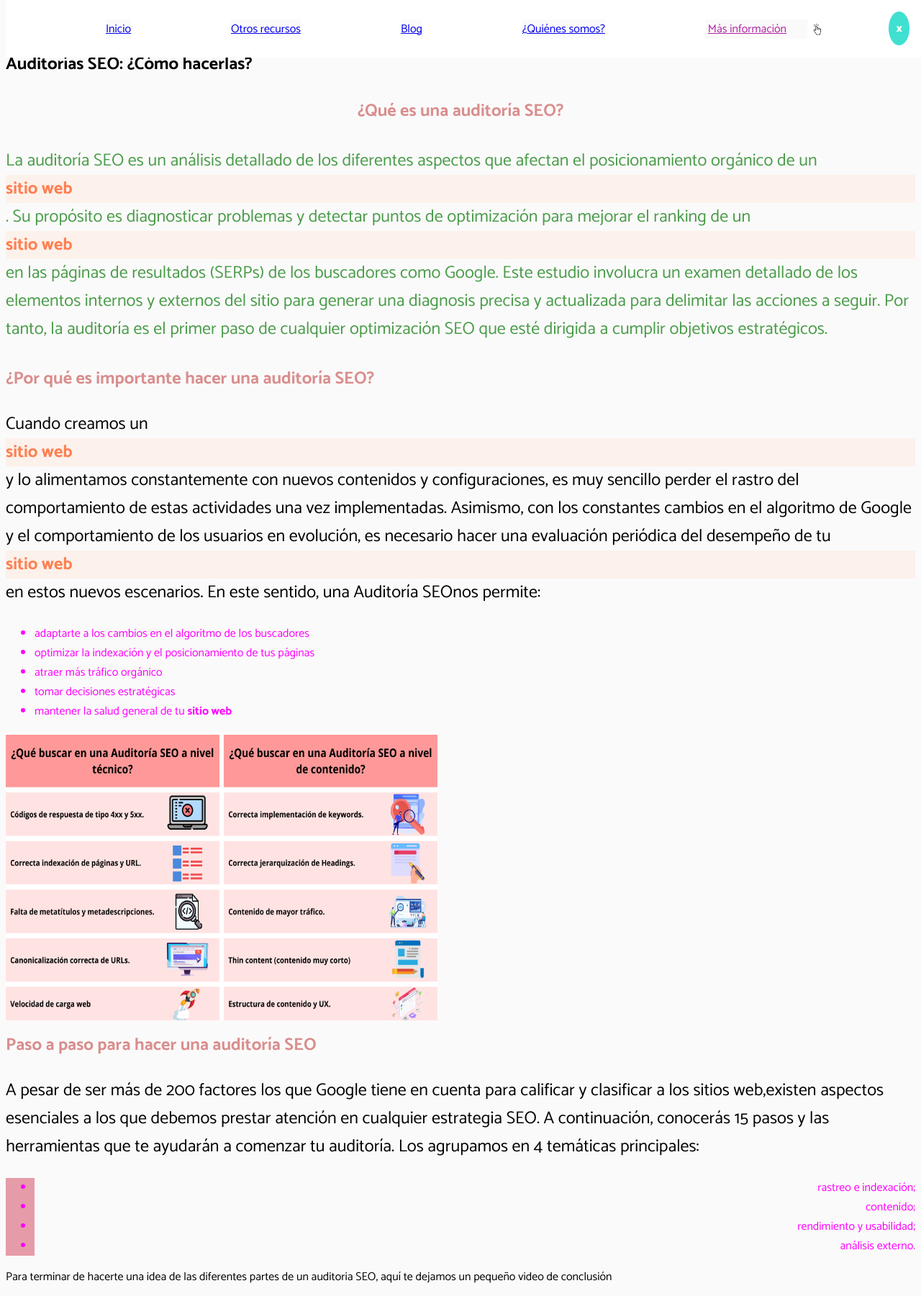
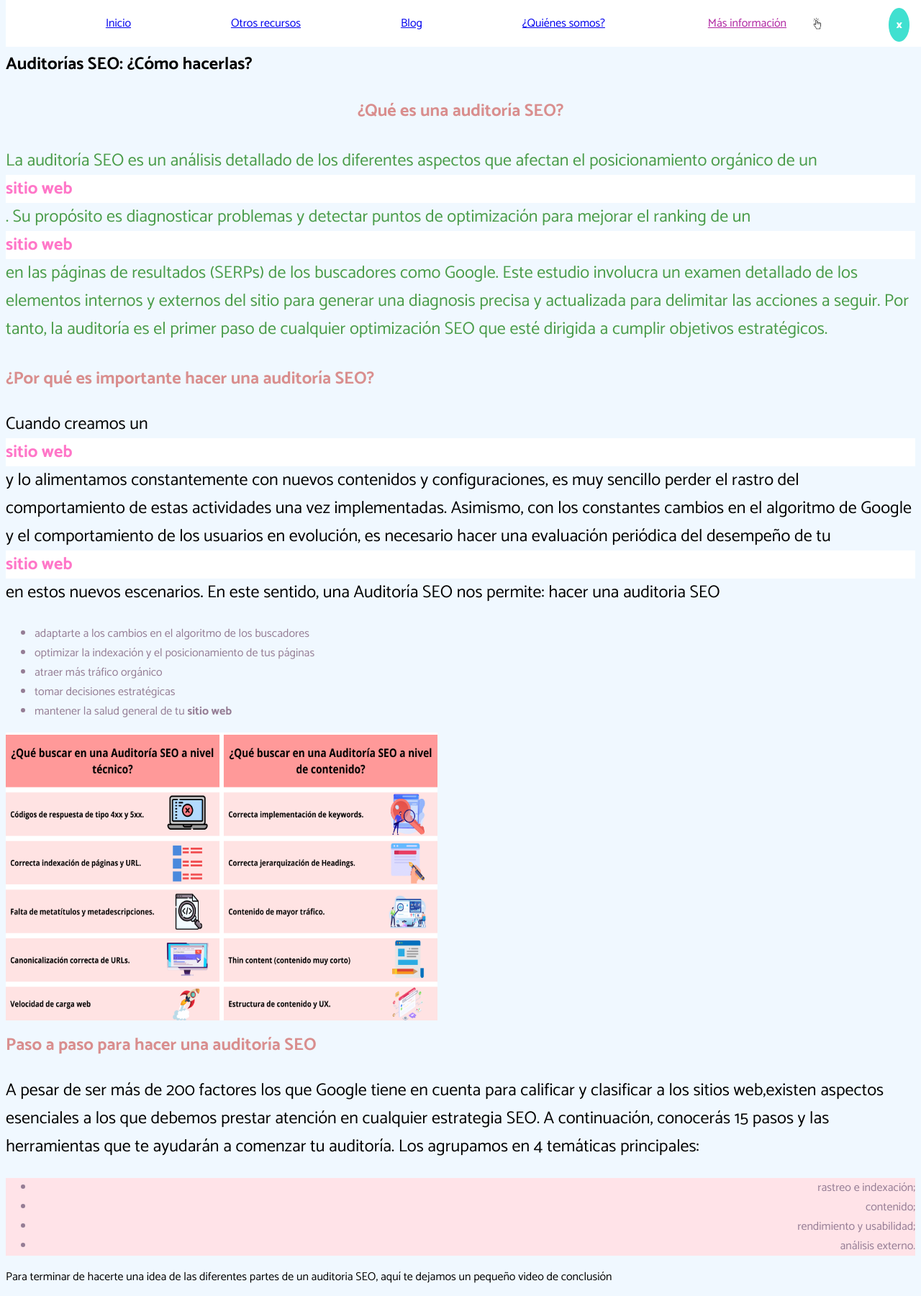
Before and after one commit to FatimaFajardo/FatimaFajardo, a PHP site: page /blog/como-hacer-una-auditoria-seo.php in a window 1280 px wide. Shown: the top 1801 px of the page at 72% size. Run offline with PHP 8.4, Linux system fonts and the light colour scheme.

Commit message:
Ejercicio 4
Añadimos los condicionales con la variable que habíamos creado anteriormente

```diff
--- a/blog/como-hacer-una-auditoria-seo.php
+++ b/blog/como-hacer-una-auditoria-seo.php
@@ -16,9 +16,11 @@
                         Cuando creamos un <strong class="subrayado">sitio web</strong> y lo alimentamos constantemente con nuevos contenidos y configuraciones, es muy sencillo perder el rastro del comportamiento de estas actividades una vez implementadas.
                         Asimismo, con los constantes cambios en el algoritmo de Google y el comportamiento de los usuarios en evolución, es necesario hacer una evaluación periódica del desempeño de tu <strong class="subrayado">sitio web</strong> en estos nuevos escenarios.
                         En este sentido, una
-                        <?php $auditoriaseo = "Auditoría SEO";
+                        <?php $auditoriaseo = "Auditoría SEO ";
                             echo "$auditoriaseo" . "nos permite: ";
-                            ?>
+                            if ($auditoriaseo = 'Una auditoría SEO '){echo 'hacer una auditoria SEO';}
+                            elseif ($auditoriaseo != 'Una auditoría SEO ') {echo 'Auditoría SEO ';}
+                            else {'una auditoría a nivel SEO';}?></p>
                             <ul class="ul1">
                                 <li>adaptarte a los cambios en el algoritmo de los buscadores</li>
                                 <li>optimizar la indexación y el posicionamiento de tus páginas</li>
--- a/css/estilos.css
+++ b/css/estilos.css
@@ -1,12 +1,12 @@
-* {background : rgb(251, 250, 250);
+* {background : rgba(255, 255, 255, 0);
 }
 :root {
-    --verde : green;
+    --verde : rgb(165, 246, 165);
     --azul : rgb(212, 212, 249);
 }
 @keyframes cambiocolor {
     from {background : var(--azul);}
-    to {background : green;}
+    to {background : var(--verde);}
 }
 h2 {
     color : rgb(217, 142, 142);
@@ -32,7 +32,7 @@
     text-align : center;
 }
 .cuerpo .ul2 {
-    background : #e69ba9;
+    background : #ffe3e8;
     text-align : right;
 }
 h1, p {
@@ -41,11 +41,11 @@
     flex-direction : column;
 }
 ul li {
-    color : fuchsia;
+    color : rgb(149, 125, 149);
 }
 p > strong {
-    color : coral;
-    background : #fcd5b93b;
+    color : rgb(255, 118, 200);
+    background : #ffffff;
 }
 nav > ul {
     list-style : none;
@@ -58,7 +58,7 @@
     background : rgb(255, 255, 255);
     margin : 0;
     top : 0;
-    height : 80px;
+    height : 65px;
     padding : 0;
     z-index : 10;
 }
@@ -105,7 +105,7 @@
     height : 20em;
 }
 td.rem {
-    background : green;
+    background : rgb(239, 218, 147);
     width : 20rem;
     height : 20rem;
 }
@@ -126,7 +126,7 @@
 }
 .cerrar {
     position : fixed;
-    top : 16px;
+    top : 11px;
     right : 16px;
     background : turquoise;
     padding : 10px;
@@ -137,14 +137,10 @@
     z-index : 11;
 }
 .imagenfalsa {
-    height : 200px;
-    width : 600px;
+    height : 140px;
+    width : 343px;
     margin : auto;
-    background-color : currentColor;
     background-image : url(/imagenes/fondito.jpg);
-    background-attachment : fixed;
-    background-size : 16px;
-    background-position : center;
     background-repeat : no-repeat;
 }
 .imagenfalsa2 {
@@ -160,9 +156,10 @@
     z-index: 20;
     background-size: contain;
     background-repeat: no-repeat;
-    margin-left: 4px;
+    background-color: white;
     background-position-x: right;
     color: rgb(175, 36, 161);
+    margin-left: 4px;
 }
 @media all and (min-width: 550px) and (max-width: 1000px) {
     .h2 {
--- a/index.php
+++ b/index.php
@@ -5,7 +5,7 @@
 ?>
 
         <section id="home">
-            <h1><?php echo "Todo lo que debes saber de Matketing Digital"?></h1>
+            <h1><?php echo "Todo lo que debes saber de Marketing Digital"?></h1>
                 <p>En esta web puedes encontrar todo tipo de recuros que te ayudarán a empezar tu camino en el marketing digital</p>
                 <ul>
                     <li class="marketing">SEO</li>
```
